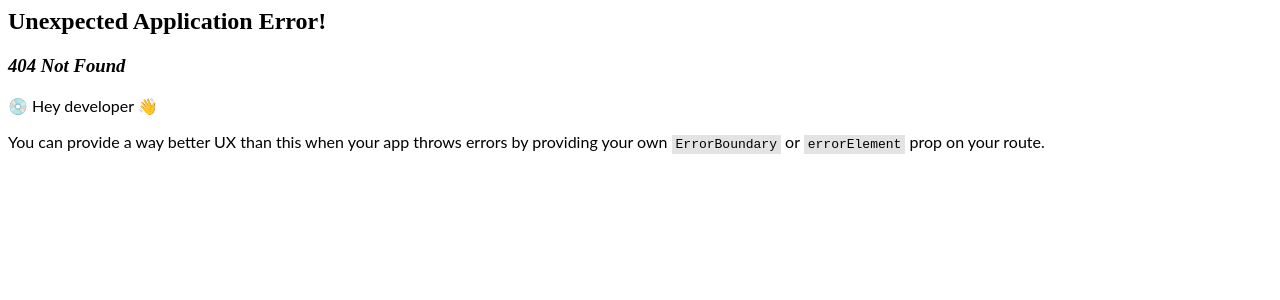
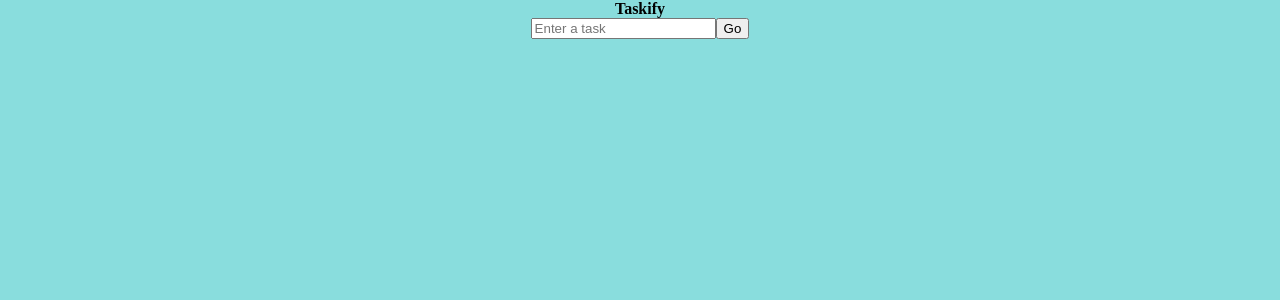
Before and after one commit to tinatrinh1012/react-ts-random-app, a React (Create React App) app: page /todo-app in a window 1280 px wide. Before the commit this address had no page. Shown: the top 300 px of the page. Built offline with nearby package versions, Linux system fonts and the light colour scheme.

Commit message:
Todo app input field

```diff
--- a/App.tsx
+++ b/App.tsx
@@ -68,6 +68,14 @@
     <div>
       <h1>React + Typescript App</h1>
       <h3>Home Page</h3>
+      <ul>
+        <li>
+          <a href="/random-cat-dog">Random Cat Dog</a>
+        </li>
+        <li>
+          <a href="/todo-app">Todo App</a>
+        </li>
+      </ul>
     </div>
   );
 }
--- a/index.tsx
+++ b/index.tsx
@@ -5,6 +5,7 @@
 
 import App from './App';
 import RandomCatDog from './src/pages/RandomCatDog';
+import TodoApp from './src/pages/TodoApp/TodoApp';
 
 const rootElement = document.getElementById('root');
 const root = createRoot(rootElement);
@@ -18,6 +19,10 @@
     path: '/random-cat-dog',
     element: <RandomCatDog />,
   },
+  {
+    path: '/todo-app',
+    element: <TodoApp />,
+  },
 ]);
 
 root.render(
--- /dev/null
+++ b/src/pages/TodoApp/TodoApp.css
@@ -0,0 +1,14 @@
+body {
+  margin: 0;
+}
+
+#todo-app {
+  height: 100vh;
+  width: 100vw;
+  text-align: center;
+  background-color: rgb(137, 221, 221);
+}
+
+.heading {
+  font-weight: bold;
+}
--- /dev/null
+++ b/src/pages/TodoApp/TodoApp.tsx
@@ -0,0 +1,14 @@
+import * as React from 'react';
+import InputField from './components/InputField';
+import './TodoApp.css';
+
+const TodoApp: React.FC = () => {
+  return (
+    <div id="todo-app">
+      <div className="heading">Taskify</div>
+      <InputField />
+    </div>
+  );
+};
+
+export default TodoApp;
--- /dev/null
+++ b/src/pages/TodoApp/components/InputField.tsx
@@ -0,0 +1,13 @@
+import * as React from 'react';
+import './styles.css';
+
+const InputField = () => {
+  return (
+    <form className="input">
+      <input type="input" placeholder="Enter a task" className="input__box" />
+      <button className="input__submit">Go</button>
+    </form>
+  );
+};
+
+export default InputField;
```
Also changed, not shown: src/pages/TodoApp/components/styles.css (added).
